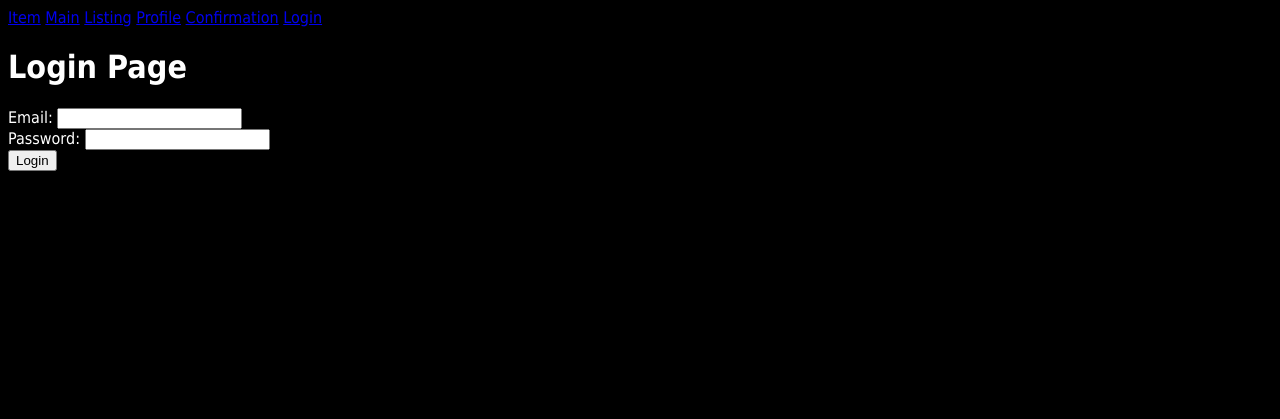
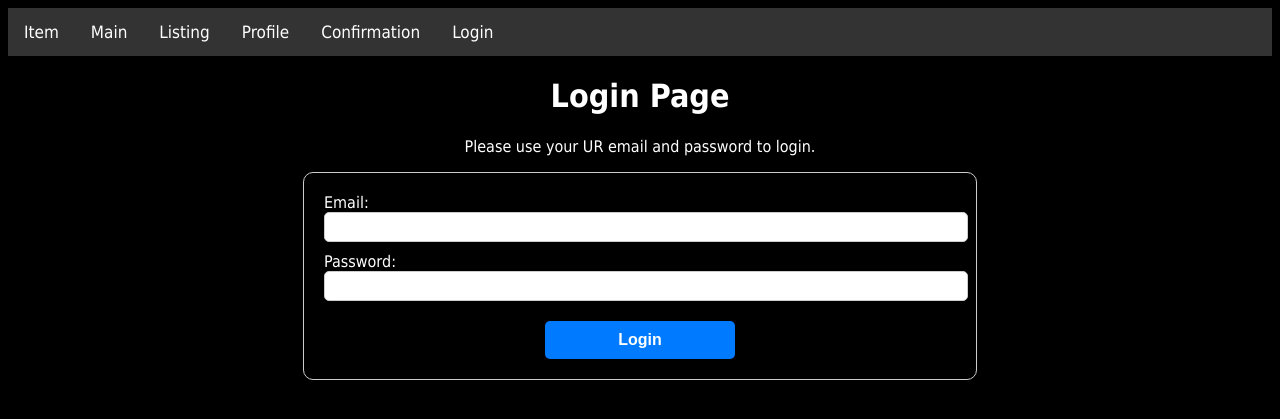
Before and after one commit to ezBrecher/Swap-UR, a Flask app: page /login in a window 1280 px wide. Shown: the top 419 px of the page. Run offline with Flask 3, Linux system fonts and the light colour scheme.

Commit message:
Simple CSS

```diff
--- a/static/style.css
+++ b/static/style.css
@@ -4,28 +4,84 @@ body {
 	font-family: "Tahoma", sans-serif;
 }
 
-header {}
+nav {
+	background-color: #333;
+	overflow: hidden;
+  }
 
-footer {}
+  nav a {
+	float: left;
+	color: white;
+	text-align: center;
+	padding: 14px 16px;
+	text-decoration: none;
+	font-size: 17px;
+  }
 
-nav {}
+  nav a:hover {
+	background-color: #ddd;
+	color: black;
+  }
 
-figcaption {}
+  nav a.active {
+	background-color: #4c7caf;
+	color: white;
+  }
 
-h1 {}
+  h1 {
+	font-size: 2em;
+	font-weight: bold;
+	text-align: center;
+  }
 
-h2 {}
+  p {
+	text-align: center;
+  }
 
-h3 {}
+  label {
+	display: inline-block;
+	width: 100px;
+	text-align: left;
+	margin-right: 10px;
+  }
 
-p {}
+  form {
+	margin: auto;
+	width: 50%;
+	padding: 20px;
+	border: 1px solid #ccc;
+	border-radius: 10px;
+  }
 
-ol {}
+  input[type="email"],
+  input[type="password"] {
+	display: block;
+	width: 100%;
+	padding: 5px;
+	margin-bottom: 10px;
+	font-size: 1em;
+	border-radius: 5px;
+	border: 1px solid #ccc;
+  }
 
-ul {}
+  input[type="submit"] {
+	display: block;
+	width: 30%;
+	margin: 20px auto 0;
+	padding: 10px;
+	font-size: 1em;
+	font-weight: bold;
+	color: #fff;
+	background-color: #007bff;
+	border-radius: 5px;
+	border: none;
+	cursor: pointer;
+  }
 
-figure {}
+  input[type="submit"]:hover {
+	background-color: #0069d9;
+  }
 
-a {}
-
-a:hover {}
+  input[type="submit"]:active {
+	background-color: #0062cc;
+  }
--- a/templates/login.html
+++ b/templates/login.html
@@ -1,7 +1,12 @@
 {% extends "base.html" %}
+
+{% block head %}
+  <link rel="stylesheet" type="text/css" href="{{ url_for('static', filename='style.css') }}">
+{% endblock %}
 
 {% block content %}
   <h1>Login Page</h1>
+  <p>Please use your UR email and password to login.</p>
   {% if error_message %}
     <p>{{ error_message }}</p>
   {% endif %}
```
